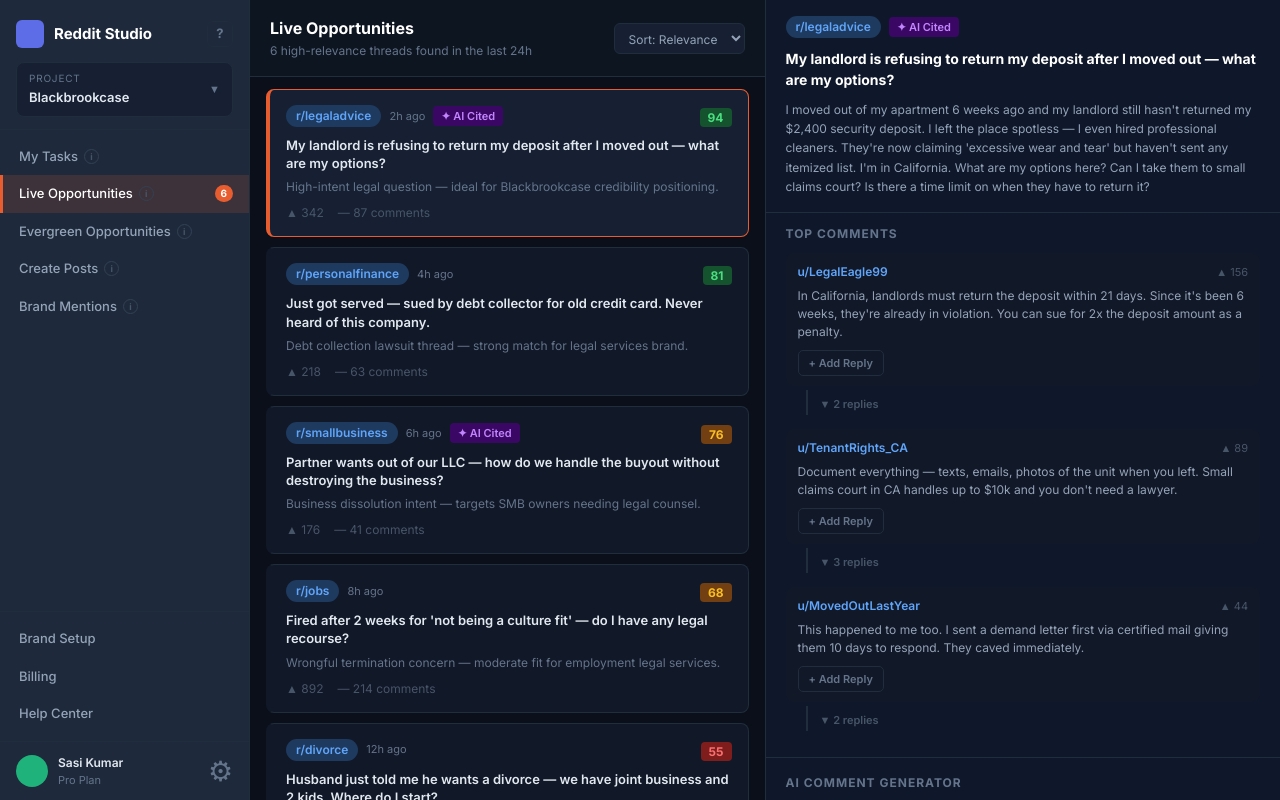
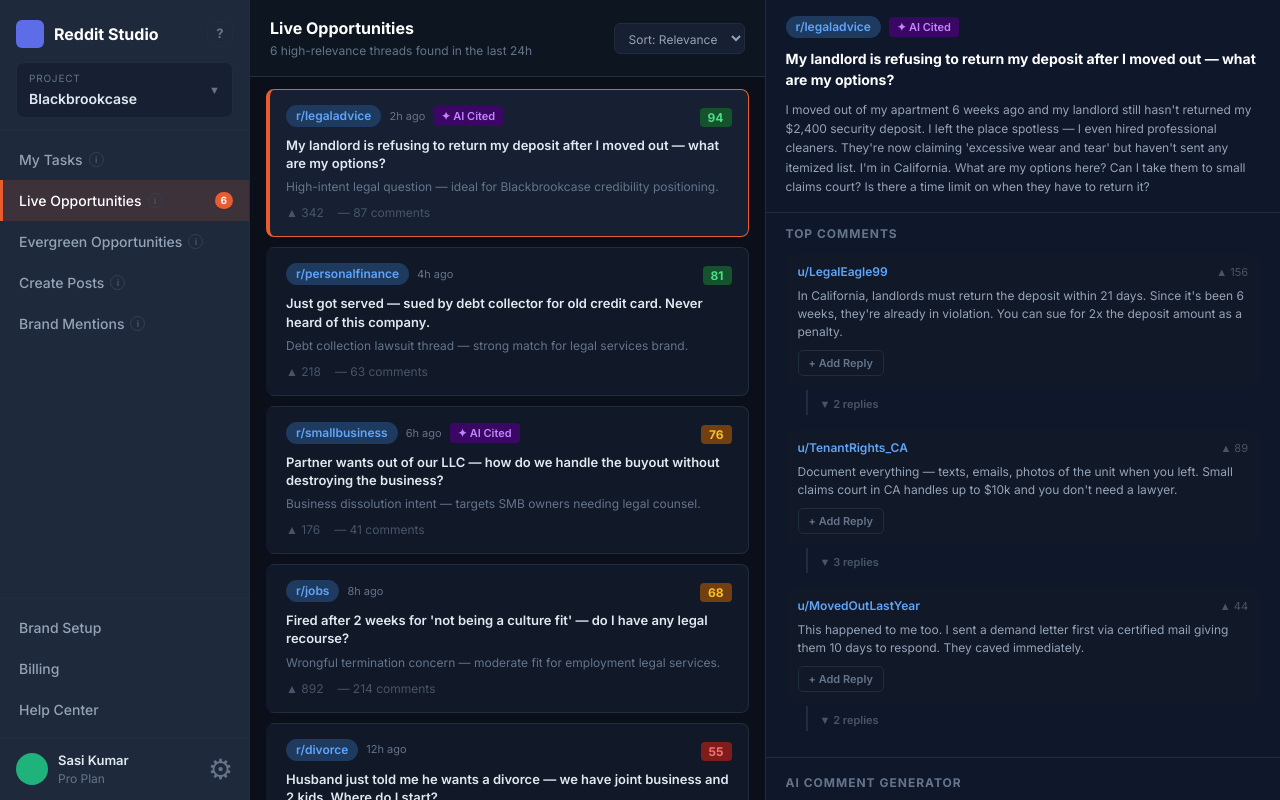
Before and after one commit to Sasi-Kiran-Reddy-Somu/PoStint, a Next.js app: page /studio in a window 1280 px wide. Built offline with nearby package versions, Linux system fonts and the light colour scheme.

Commit message:
Increase sidebar font sizes across all nav items and labels
Co-Authored-By: Claude Sonnet 4.6 <noreply@anthropic.com>

```diff
--- a/src/components/studio/Sidebar.tsx
+++ b/src/components/studio/Sidebar.tsx
@@ -125,7 +125,7 @@ export default function Sidebar({ activeNav }: SidebarProps) {
       <div style={{ padding: "20px 16px 12px", borderBottom: `1px solid ${BORDER}` }}>
         <div style={{ display: "flex", alignItems: "center", gap: 10, marginBottom: 14 }}>
           <div style={{ width: 28, height: 28, background: logoColor, borderRadius: 6, flexShrink: 0 }} />
-          <span style={{ fontWeight: 700, fontSize: 15, color: "#fff", flex: 1 }}>Reddit Studio</span>
+          <span style={{ fontWeight: 700, fontSize: 16, color: "#fff", flex: 1 }}>Reddit Studio</span>
           <button
             onClick={() => setShowGuide(g => !g)}
             title="What is this?"
@@ -155,7 +155,7 @@ export default function Sidebar({ activeNav }: SidebarProps) {
           >
             <div>
               <div style={{ fontSize: 10, color: "#64748b", marginBottom: 2, letterSpacing: "0.08em" }}>PROJECT</div>
-              <div style={{ fontSize: 13, fontWeight: 600, color: "#e2e8f0" }}>{project}</div>
+              <div style={{ fontSize: 14, fontWeight: 600, color: "#e2e8f0" }}>{project}</div>
             </div>
             <span style={{ color: "#64748b", fontSize: 11, transform: dropdownOpen ? "rotate(180deg)" : "none", transition: "transform 0.2s" }}>▼</span>
           </div>
@@ -167,7 +167,7 @@ export default function Sidebar({ activeNav }: SidebarProps) {
                   key={p}
                   onClick={() => { setProject(p); setDropdownOpen(false); }}
                   style={{
-                    padding: "10px 12px", fontSize: 13, cursor: "pointer",
+                    padding: "10px 12px", fontSize: 14, cursor: "pointer",
                     color: p === project ? "#fff" : "#94a3b8",
                     background: p === project ? "rgba(232,93,47,0.15)" : "transparent",
                     borderLeft: `3px solid ${p === project ? ORANGE : "transparent"}`,
@@ -176,7 +176,7 @@ export default function Sidebar({ activeNav }: SidebarProps) {
                   }}
                 >{p}</div>
               ))}
-              <div style={{ borderTop: `1px solid ${BORDER}`, padding: "8px 12px", fontSize: 12, color: ORANGE, cursor: "pointer", fontWeight: 600 }}>
+              <div style={{ borderTop: `1px solid ${BORDER}`, padding: "8px 12px", fontSize: 13, color: ORANGE, cursor: "pointer", fontWeight: 600 }}>
                 + New Project
               </div>
             </div>
@@ -194,7 +194,7 @@ export default function Sidebar({ activeNav }: SidebarProps) {
                 href={NAV_ROUTES[item.label]}
                 style={{
                   display: "flex", alignItems: "center", gap: 6,
-                  padding: "9px 16px", cursor: "pointer", fontSize: 13, fontWeight: 500,
+                  padding: "10px 16px", cursor: "pointer", fontSize: 14, fontWeight: 500,
                   color: isActive ? "#fff" : "#94a3b8",
                   background: isActive ? "rgba(232,93,47,0.15)" : "transparent",
                   borderLeft: isActive ? `3px solid ${ORANGE}` : "3px solid transparent",
@@ -249,7 +249,7 @@ export default function Sidebar({ activeNav }: SidebarProps) {
               href={NAV_ROUTES[item.label]}
               style={{
                 display: "flex", alignItems: "center",
-                padding: "9px 16px", fontSize: 13, fontWeight: 500,
+                padding: "10px 16px", fontSize: 14, fontWeight: 500,
                 color: isActive ? "#fff" : "#94a3b8",
                 background: isActive ? "rgba(232,93,47,0.15)" : "transparent",
                 borderLeft: isActive ? `3px solid ${ORANGE}` : "3px solid transparent",
@@ -268,8 +268,8 @@ export default function Sidebar({ activeNav }: SidebarProps) {
           <div style={{ width: 32, height: 32, borderRadius: "50%", background: avatarColor, flexShrink: 0 }} />
         )}
         <div style={{ flex: 1, minWidth: 0 }}>
-          <div style={{ fontSize: 12, fontWeight: 600, color: "#e2e8f0", overflow: "hidden", textOverflow: "ellipsis", whiteSpace: "nowrap" }}>{username}</div>
-          <div style={{ fontSize: 11, color: "#64748b" }}>Pro Plan</div>
+          <div style={{ fontSize: 13, fontWeight: 600, color: "#e2e8f0", overflow: "hidden", textOverflow: "ellipsis", whiteSpace: "nowrap" }}>{username}</div>
+          <div style={{ fontSize: 12, color: "#64748b" }}>Pro Plan</div>
         </div>
         <Link
           href="/studio/settings"
```
